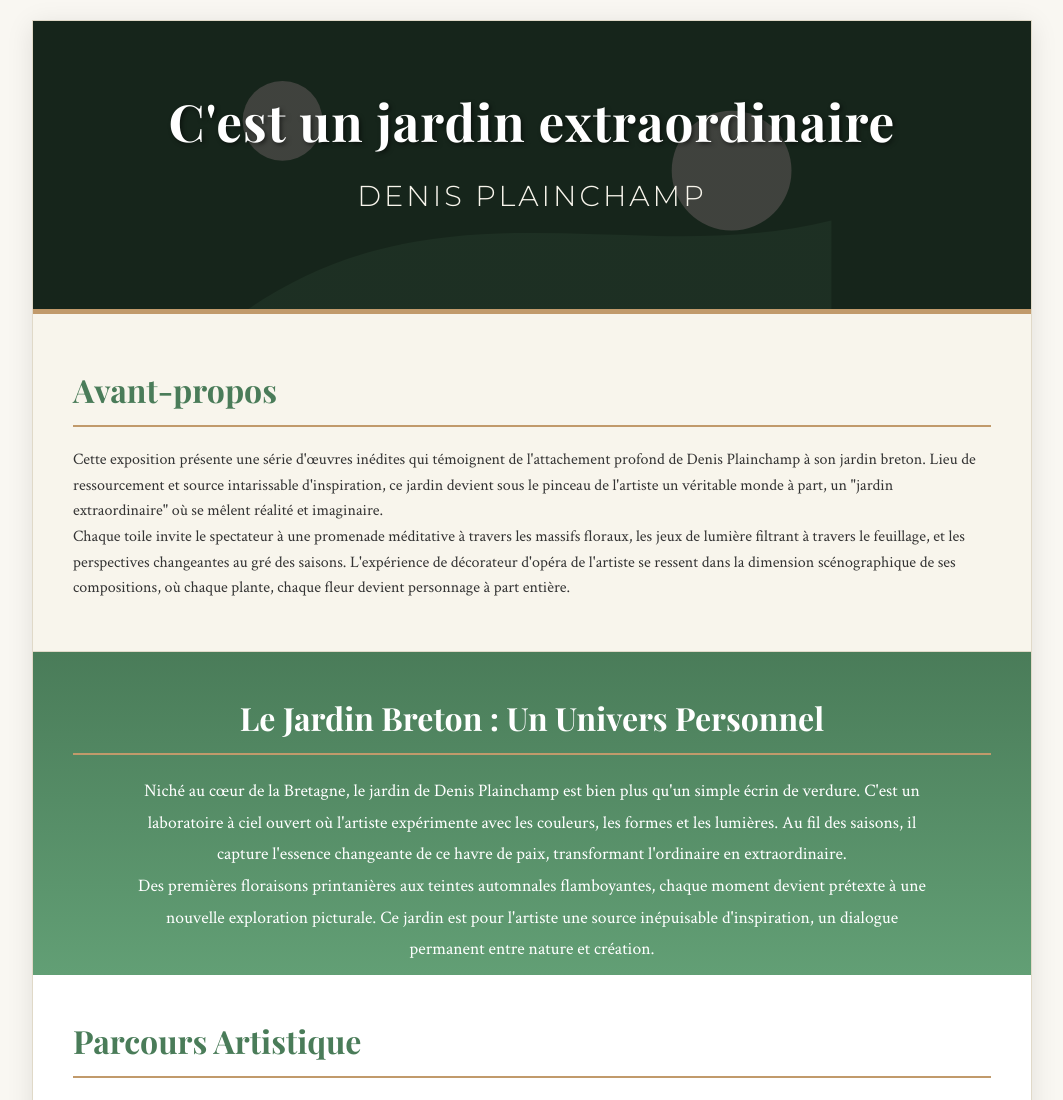
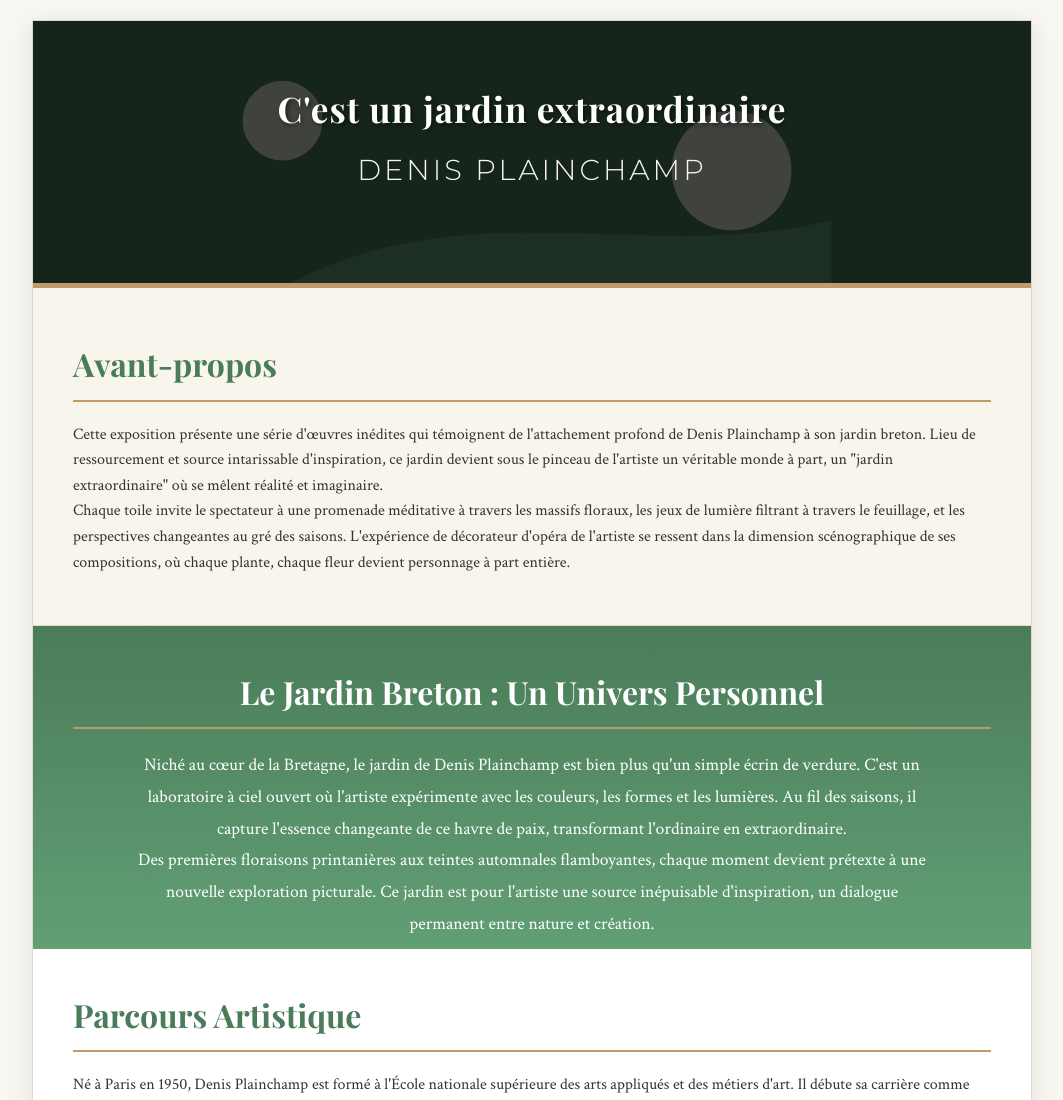
Before and after one commit to plainchamp/peintures, a plain HTML site: page index.html in a window 1280 px wide. Shown: the top 1100 px of the page, without its empty margins (108-1171 px from the left). Drawn offline with nearby package versions, Linux system fonts and the light colour scheme.

Commit message:
Update index.html

```diff
--- a/index.html
+++ b/index.html
@@ -41,7 +41,7 @@
 
         .exhibition-title {
             font-family: 'Playfair Display', serif;
-            font-size: 3.2rem;
+            font-size: 2.2rem;
             margin-bottom: 10px;
             letter-spacing: 1px;
             color: #fff;
```
